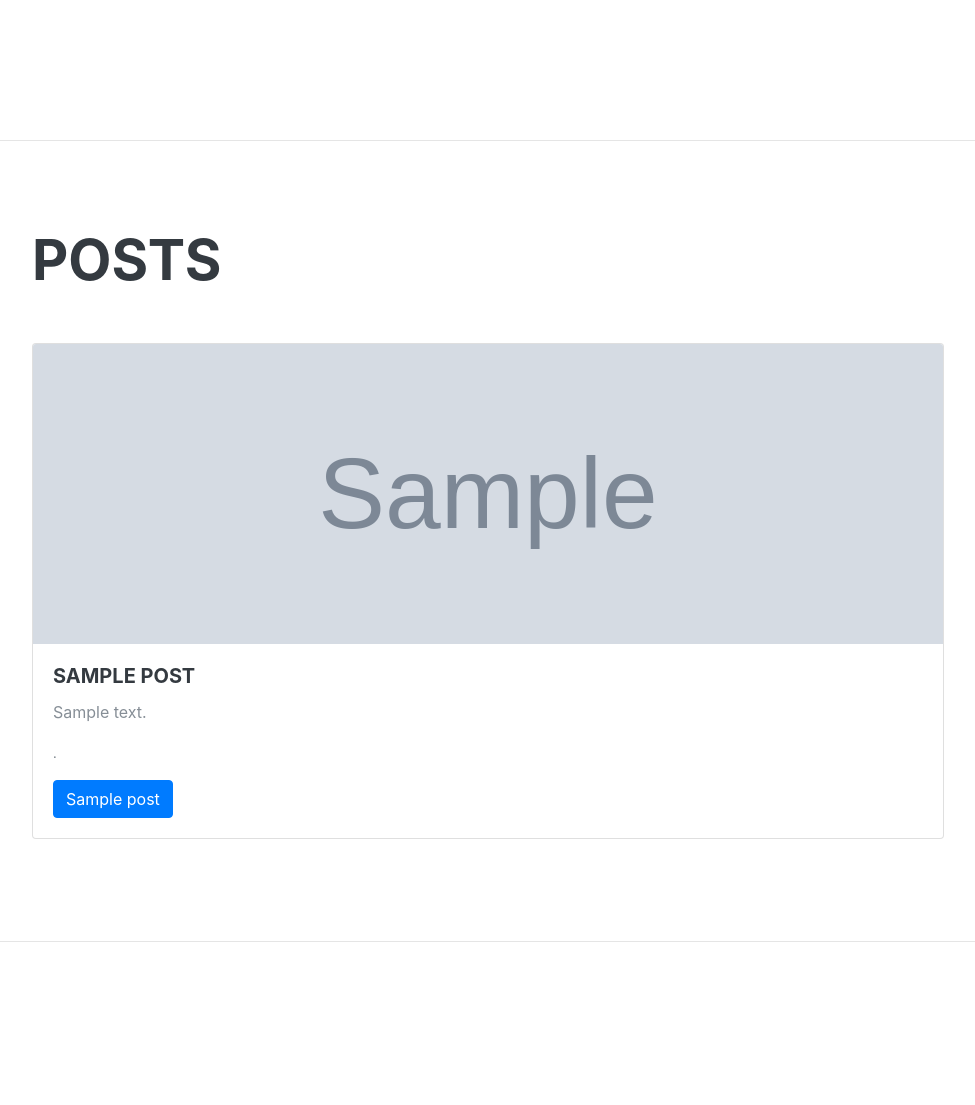
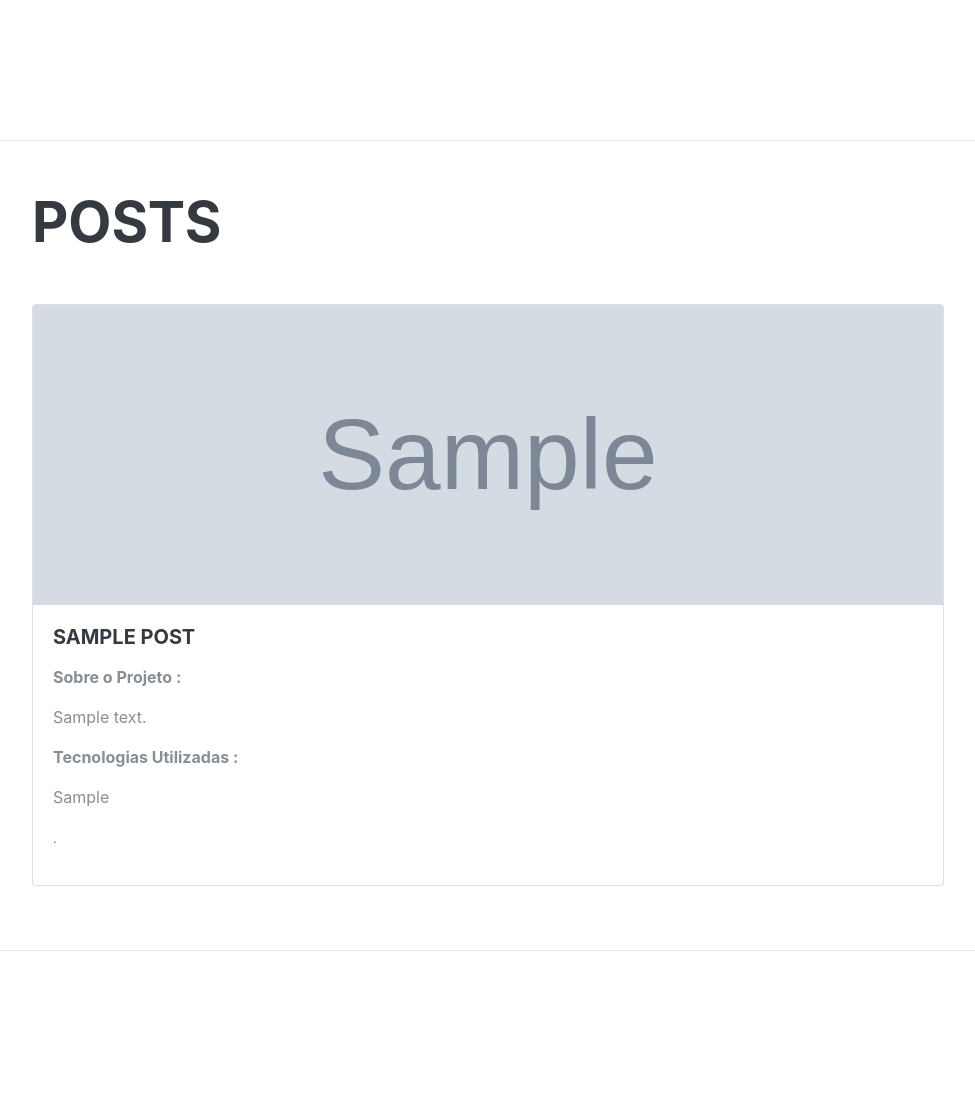
Before and after one commit to dnetochaves/portfolio, a Django app: page /website/start/ in a window 1280 px wide. Shown: the part 3063-4168 px from the top of the page, without its empty margins (288-1263 px from the left). Run offline with Django 3.2, Linux system fonts and the light colour scheme; tables that the repository leaves empty hold one stand-in row (values such as "Sample post"); grey boxes marked "Sample" are stand-in pictures; some libraries are stand-ins or nearby versions; some web fonts are replaced.

Commit message:
Add campo tecnology na model

```diff
--- a/website/models.py
+++ b/website/models.py
@@ -7,6 +7,7 @@ class Post(models.Model):
     content = models.TextField()
     deleted = models.BooleanField(default=True)
     photo = models.ImageField(upload_to='posts', blank=True, null=True)
+    tecnology = models.CharField(max_length=200)
 
     def __str__(self):
         return self.title
--- a/website/templates/start.html
+++ b/website/templates/start.html
@@ -11,7 +11,8 @@
       <a href="mailto:name@email.com">dnetochaves@gmail.com</a>
     </div>
     <p class="lead mb-5">
-        Apaixonado por tecnologia, busco sempre estar alinhado com as melhores práticas do mercado, para que possa oferecer sempre um serviço ágil e de qualidade nos locais em que trabalho.
+      Apaixonado por tecnologia, busco sempre estar alinhado com as melhores práticas do mercado, para que possa
+      oferecer sempre um serviço ágil e de qualidade nos locais em que trabalho.
     </p>
     <div class="social-icons">
       <a href="https://www.linkedin.com/in/dmeval-neto-6bb652160/" target="blank">
@@ -145,33 +146,14 @@
       <img src="{{ post.photo.url }}" class="card-img-top" alt="..." width="300px" height="300px">
       <div class="card-body">
         <h5 class="card-title">{{ post.title }}</h5>
-          <p class="card-text">{{ post.content }}</p>
+        <p class="card-text">
+          <p><strong>Sobre o Projeto :</strong></p>
+          <p>{{post.content}}</p>
+          <p><strong>Tecnologias Utilizadas :</strong></p>
+          <p>{{post.tecnology}}</p>
+        </p>
         <p class="card-text"><small class="text-muted">.</small></p>
-         <!-- Button trigger modal -->
-          <button type="button" class="btn btn-primary" data-toggle="modal" data-target="#exampleModalScrollable">
-            {{ post.title }}
-          </button>
-
-          <!-- Modal -->
-          <div class="modal fade" id="exampleModalScrollable" tabindex="-1" role="dialog" aria-labelledby="exampleModalScrollableTitle" aria-hidden="true">
-            <div class="modal-dialog modal-dialog-scrollable" role="document">
-              <div class="modal-content">
-                <div class="modal-header">
-                  <h5 class="modal-title" id="exampleModalScrollableTitle">Modal title</h5>
-                  <button type="button" class="close" data-dismiss="modal" aria-label="Close">
-                    <span aria-hidden="true">&times;</span>
-                  </button>
-                </div>
-                <div class="modal-body">
-                  {{ post.content }}
-                </div>
-                <div class="modal-footer">
-                  <button type="button" class="btn btn-secondary" data-dismiss="modal">Close</button>
-                  <button type="button" class="btn btn-primary">Save changes</button>
-                </div>
-              </div>
-            </div>
-          </div>
+        <ul class="list-unstyled">
       </div>
     </div>
     {% endfor %}
```
Also changed, not shown: website/migrations/0006_post_tecnology.py (added). Lines whose indentation alone changed are shown as unchanged.
